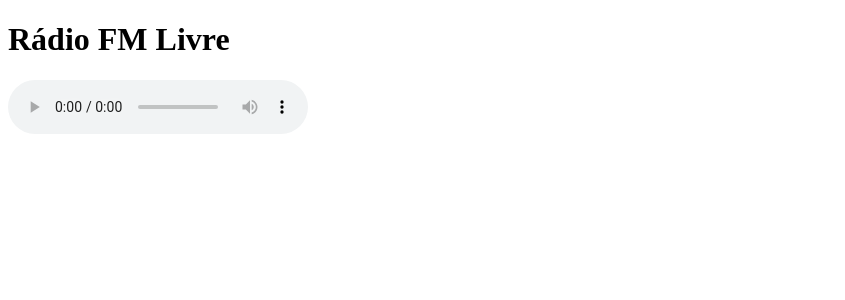
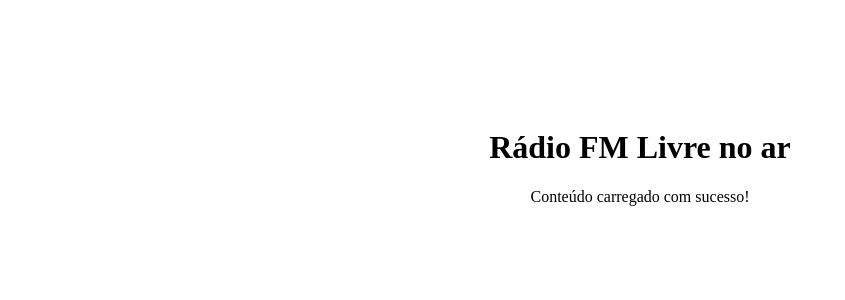
Before and after one commit to AmiltonBR/radiolivrefm, a React (Vite) app: page / in a window 1280 px wide. Shown: the top 300 px of the page, without its empty margins (0-845 px from the left). Built offline with nearby package versions, Linux system fonts and the light colour scheme; the HTML template or start-up script is replaced by a standard one.

Commit message:
Update App.jsx

```diff
--- a/src/App.jsx
+++ b/src/App.jsx
@@ -1,8 +1,10 @@
 import React from 'react';
-import Home from './pages/Home';
 
-function App() {
-  return <Home />;
+export default function App() {
+  return (
+    <div style={{ textAlign: 'center', paddingTop: '100px' }}>
+      <h1>Rádio FM Livre no ar</h1>
+      <p>Conteúdo carregado com sucesso!</p>
+    </div>
+  );
 }
-
-export default App;
```
